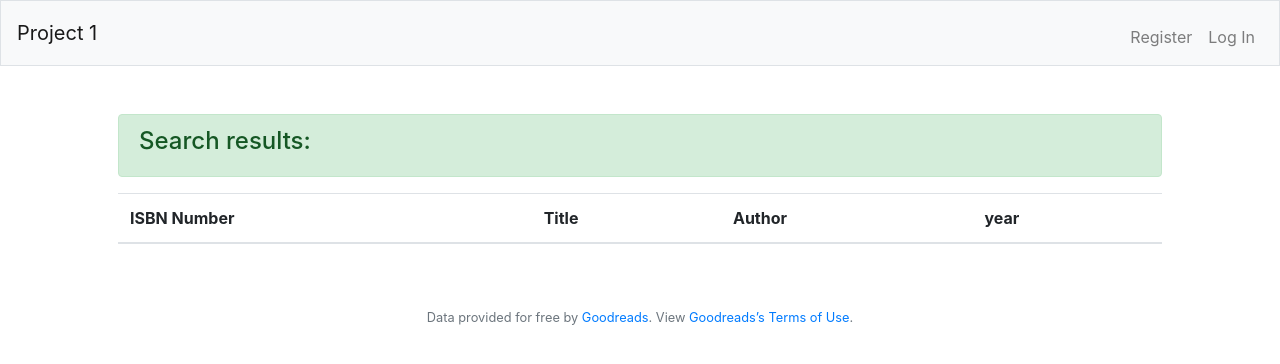
After one commit to wimgille/Project1, a Flask app: template templates/searchResults.html in a window 1280 px wide. The commit adds this page. Shown: the top 364 px of the page. Run offline with Flask 2, Linux system fonts and the light colour scheme; the template is opened without the code that fills it, so the values that code supplies are empty; some libraries are stand-ins or nearby versions.

Commit message:
added the search functionality

```diff
--- a/application.py
+++ b/application.py
@@ -6,6 +6,7 @@ from sqlalchemy import create_engine
 from sqlalchemy.orm import scoped_session, sessionmaker
 # from werkzeug.exceptions import default_exceptions, HTTPException, InternalServerError
 from werkzeug.security import check_password_hash, generate_password_hash
+from helpers import searchBooks
 
 app = Flask(__name__)
 
@@ -25,10 +26,6 @@ db = scoped_session(sessionmaker(bind=engine))
 @app.route("/")
 def index():
     return render_template("index.html")
-
-@app.route("/page1")
-def more():
-    return render_template("page1.html")
 
 @app.route("/register", methods=["GET", "POST"])
 def register():
@@ -124,3 +121,32 @@ def logout():
 
     # Redirect user to login form
     return redirect("/")
+
+@app.route("/page1")
+def page1():
+    return render_template("page1.html")
+
+@app.route("/search", methods=["GET", "POST"])
+def search():
+
+    # User reached route via POST (as by submitting a form via POST)
+    if request.method == "POST":
+
+        # Ensure username was submitted
+        bookISBN = request.form.get("isbn")
+        bookTitle = request.form.get("title")
+        bookAuthor = request.form.get("author")
+
+        results = searchBooks(bookISBN,bookTitle,bookAuthor)
+
+
+        if bookISBN == "" and bookTitle == "" and bookAuthor == "":
+            return render_template("apology.html", message="must provide at least one search term"), 400
+        elif len(results) == 0:
+            return render_template("apology.html", message="search criteria not found in the database"), 400
+        else:
+            return render_template("searchResults.html", books = results)
+
+
+    else:
+        return render_template("search.html")
--- a/templates/layout.html
+++ b/templates/layout.html
@@ -42,7 +42,7 @@
             <div class="collapse navbar-collapse" id="navbar">
                 {% if session.user_id %}
                     <ul class="navbar-nav mr-auto mt-2">
-                        <li class="nav-item"><a class="nav-link" href="/page1">Page 1</a></li>
+                        <li class="nav-item"><a class="nav-link" href="/search">Search</a></li>
                         <li class="nav-item"><a class="nav-link" href="/page1">Page 1</a></li>
                     </ul>
                     <ul class="navbar-nav ml-auto mt-2">
--- /dev/null
+++ b/templates/searchResults.html
@@ -0,0 +1,34 @@
+{% extends "layout.html" %}
+
+{% block title %}
+    Search Results
+{% endblock %}
+
+{% block main %}
+
+    <!-- http://getbootstrap.com/docs/4.1/components/alerts/ -->
+    <div class="alert alert-success" role="alert">
+        <h4 class="alert-heading">Search results:</h4>
+    </div>
+
+    <table id="SearchResultsTable" class="table table-striped">
+        <thead>
+            <tr>
+                <th scope="col">ISBN Number</th>
+                <th scope="col">Title</th>
+                <th scope="col">Author</th>
+                <th scope="col">year</th>
+            </tr>
+        </thead>
+        <tbody>
+            {% for book in books%}
+            <tr>
+                <td scope="col">{{ book.isbn }}</td>
+                <td scope="col">{{ book.title }}</td>
+                <td scope="col">{{ book.author }}</td>
+                <td scope="col">{{ book.year }}</td>
+            {% endfor %}
+        </tbody>
+    </table>
+
+{% endblock %}
```
Also changed, not shown: helpers.py (added, +38 -0 lines), import.py (added, +48 -0 lines), templates/search.html (added, +23 -0 lines), README.md.
